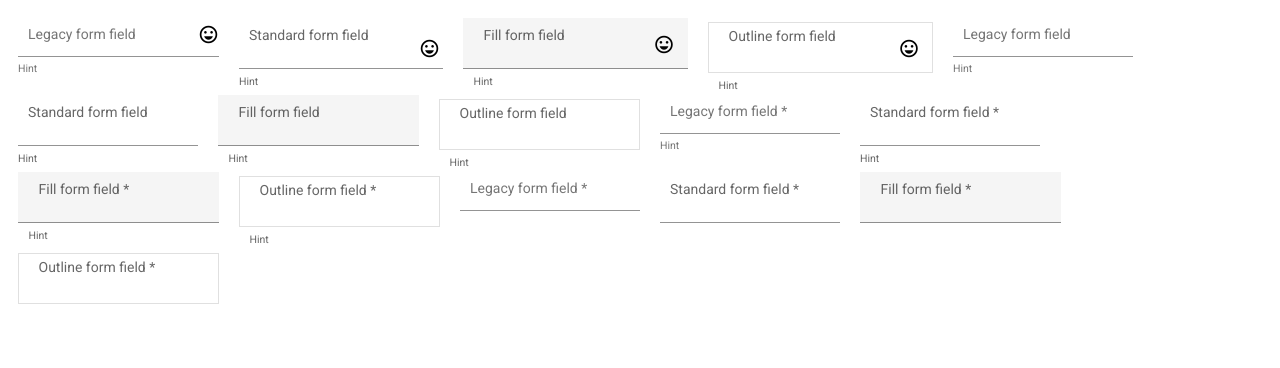
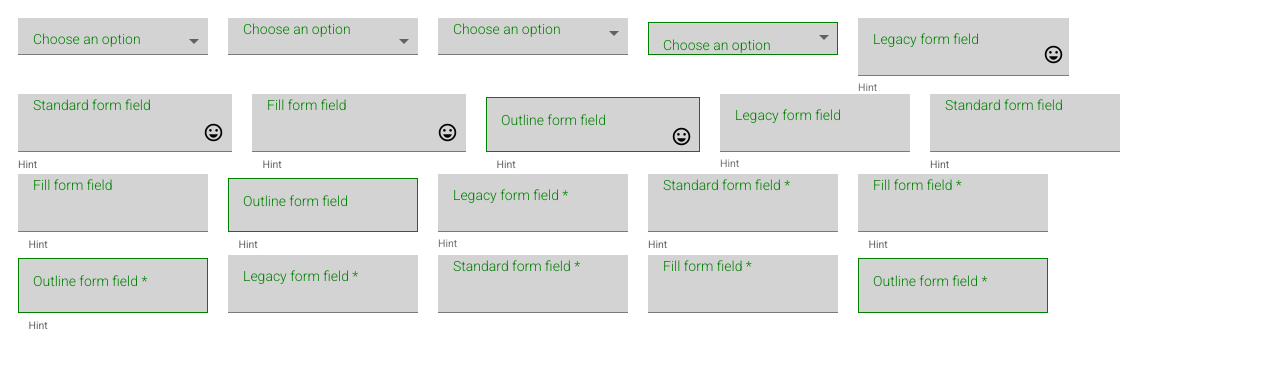
Before and after one commit to dpsthree/mat-overrides, an Angular app: page / in a window 1280 px wide. Shown: the top 368 px of the page. Built offline with nearby package versions, Linux system fonts and the light colour scheme.

Commit message:
minor adjustments to work with selects

```diff
--- a/src/app-mat-overrides.scss
+++ b/src/app-mat-overrides.scss
@@ -9,29 +9,31 @@
   // Setting a border will force that border to always be present
   // Label floating illusion will be "broken"
   // Only works with appearance="outline"
-  // @include custom-mat.form-field-border(1px solid green);
-  // @include custom-mat.form-field-border-active(3px solid black);
+  @include custom-mat.form-field-border(1px solid green);
+  @include custom-mat.form-field-border-active(3px solid black);
 
   @include custom-mat.form-field-label-position-initial(10px, 10px);
-  // @include custom-mat.form-field-label-position-floating(10px, 10px);
+  // Limitation - works with select, but position of open drop down
+  // covers most custom label positions
+  @include custom-mat.form-field-label-position-floating(10px, 10px);
 
   // Limitation: setting the label-size breaks the
   // "float" illusion. Set the floating position as well to turn off
   // the float characteristic and directly position the float location
-  // @include custom-mat.form-field-label-size-float(26px);
+  @include custom-mat.form-field-label-size-float(16px);
 
-  // @include custom-mat.form-field-label-weight(lighter);
-  // @include custom-mat.form-field-label-weight-float(bold);
-  // @include custom-mat.form-field-label-color-float(black);
-  // @include custom-mat.form-field-label-color(green);
+  @include custom-mat.form-field-label-weight(lighter);
+  @include custom-mat.form-field-label-weight-float(bold);
+  @include custom-mat.form-field-label-color-float(black);
+  @include custom-mat.form-field-label-color(green);
 
   // Limitation: Floating labels may float outside of the colored
   // area
-  // @include custom-mat.form-field-background-color(lightgrey);
+  @include custom-mat.form-field-background-color(lightgrey);
 
-  // @include custom-mat.form-field-value-size(35px);
+  @include custom-mat.form-field-value-size(35px);
 
   // Limitation: initial label position/size will likely need to
   // be adjusted when using this knob.
-  // @include custom-mat.form-field-padding(5px 5px 5px 5px);
+  @include custom-mat.form-field-padding(5px 5px 5px 5px);
 }
--- a/src/app/app.component.html
+++ b/src/app/app.component.html
@@ -1,3 +1,39 @@
+<mat-form-field appearance="legacy">
+  <mat-label>Choose an option</mat-label>
+  <mat-select>
+    <mat-option value="option1">Option 1</mat-option>
+    <mat-option value="option2" disabled>Option 2 (disabled)</mat-option>
+    <mat-option value="option3">Option 3</mat-option>
+  </mat-select>
+</mat-form-field>
+
+<mat-form-field appearance="standard">
+  <mat-label>Choose an option</mat-label>
+  <mat-select>
+    <mat-option value="option1">Option 1</mat-option>
+    <mat-option value="option2" disabled>Option 2 (disabled)</mat-option>
+    <mat-option value="option3">Option 3</mat-option>
+  </mat-select>
+</mat-form-field>
+
+<mat-form-field appearance="fill">
+  <mat-label>Choose an option</mat-label>
+  <mat-select>
+    <mat-option value="option1">Option 1</mat-option>
+    <mat-option value="option2" disabled>Option 2 (disabled)</mat-option>
+    <mat-option value="option3">Option 3</mat-option>
+  </mat-select>
+</mat-form-field>
+
+<mat-form-field appearance="outline">
+  <mat-label>Choose an option</mat-label>
+  <mat-select>
+    <mat-option value="option1">Option 1</mat-option>
+    <mat-option value="option2" disabled>Option 2 (disabled)</mat-option>
+    <mat-option value="option3">Option 3</mat-option>
+  </mat-select>
+</mat-form-field>
+
 <mat-form-field appearance="legacy">
   <mat-label>Legacy form field</mat-label>
   <input matInput placeholder="Placeholder" />
--- a/src/app/app.module.ts
+++ b/src/app/app.module.ts
@@ -3,6 +3,7 @@ import { NgModule } from '@angular/core';
 import { MatFormFieldModule } from '@angular/material/form-field';
 import { MatInputModule } from '@angular/material/input';
 import { MatIconModule } from '@angular/material/icon';
+import { MatSelectModule} from '@angular/material/select';
 
 import { AppComponent } from './app.component';
 import { BrowserAnimationsModule } from '@angular/platform-browser/animations';
@@ -14,7 +15,8 @@ import { BrowserAnimationsModule } from '@angular/platform-browser/animations';
         BrowserAnimationsModule,
         MatFormFieldModule,
         MatInputModule,
-        MatIconModule
+        MatIconModule,
+        MatSelectModule
     ],
     providers: [],
     bootstrap: [AppComponent],
--- a/src/custom-mat.scss
+++ b/src/custom-mat.scss
@@ -22,7 +22,7 @@ $form-field-outline-background: '.mat-form-field-outline';
 $form-field-background: '.mat-form-field-flex';
 
 $form-field-value: 'input';
-
+$form-field-select-value: '.mat-select-value-text';
 // Mixins
 
 @mixin form-field-border-radius($radius: 0) {
@@ -208,6 +208,10 @@ $form-field-value: 'input';
   #{$form-field-value} {
     font-size: $size;
   }
+
+  #{$form-field-select-value} {
+    font-size: $size;
+  }
 }
 
 @mixin form-field-padding($padding: 1em 0 1em 0) {
```
